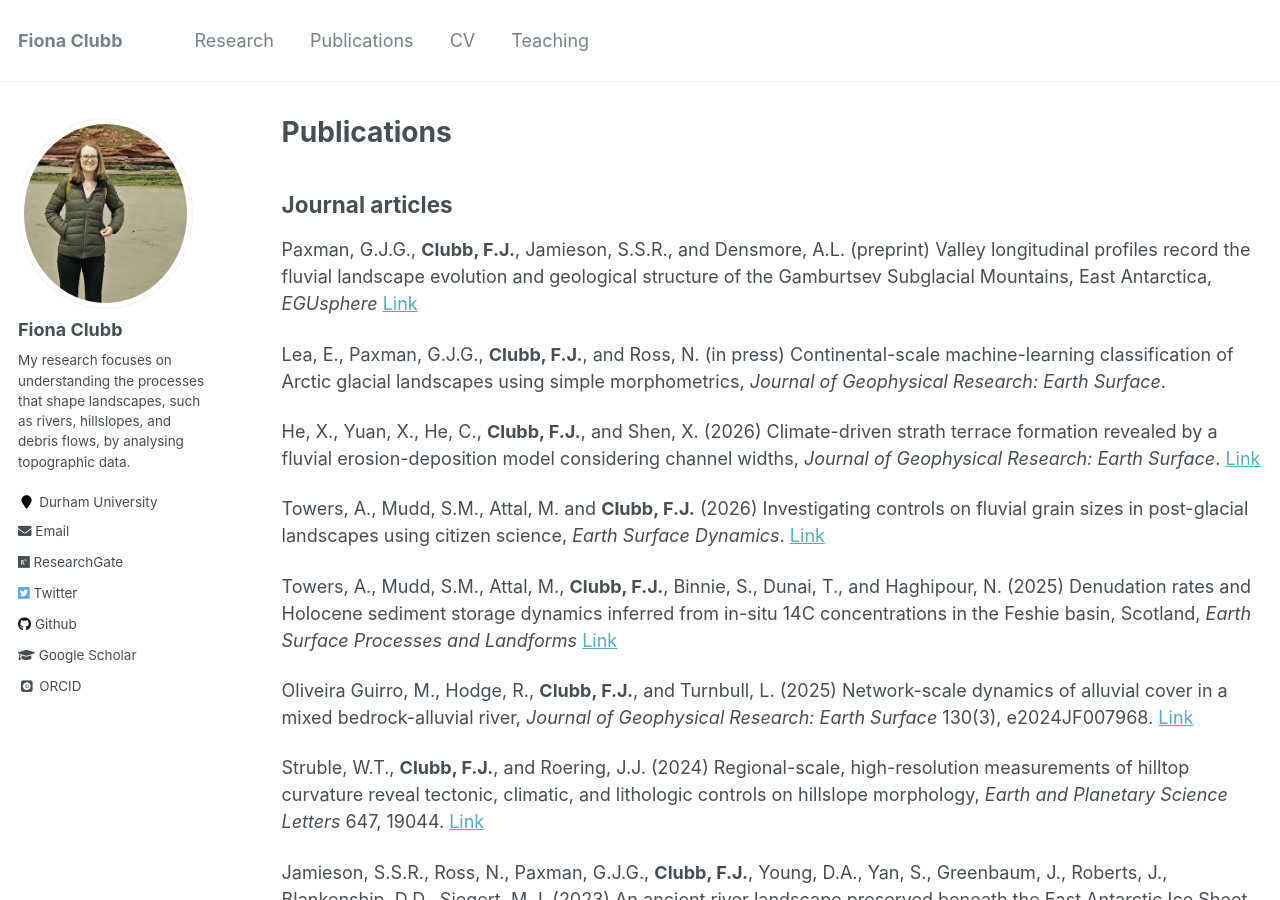
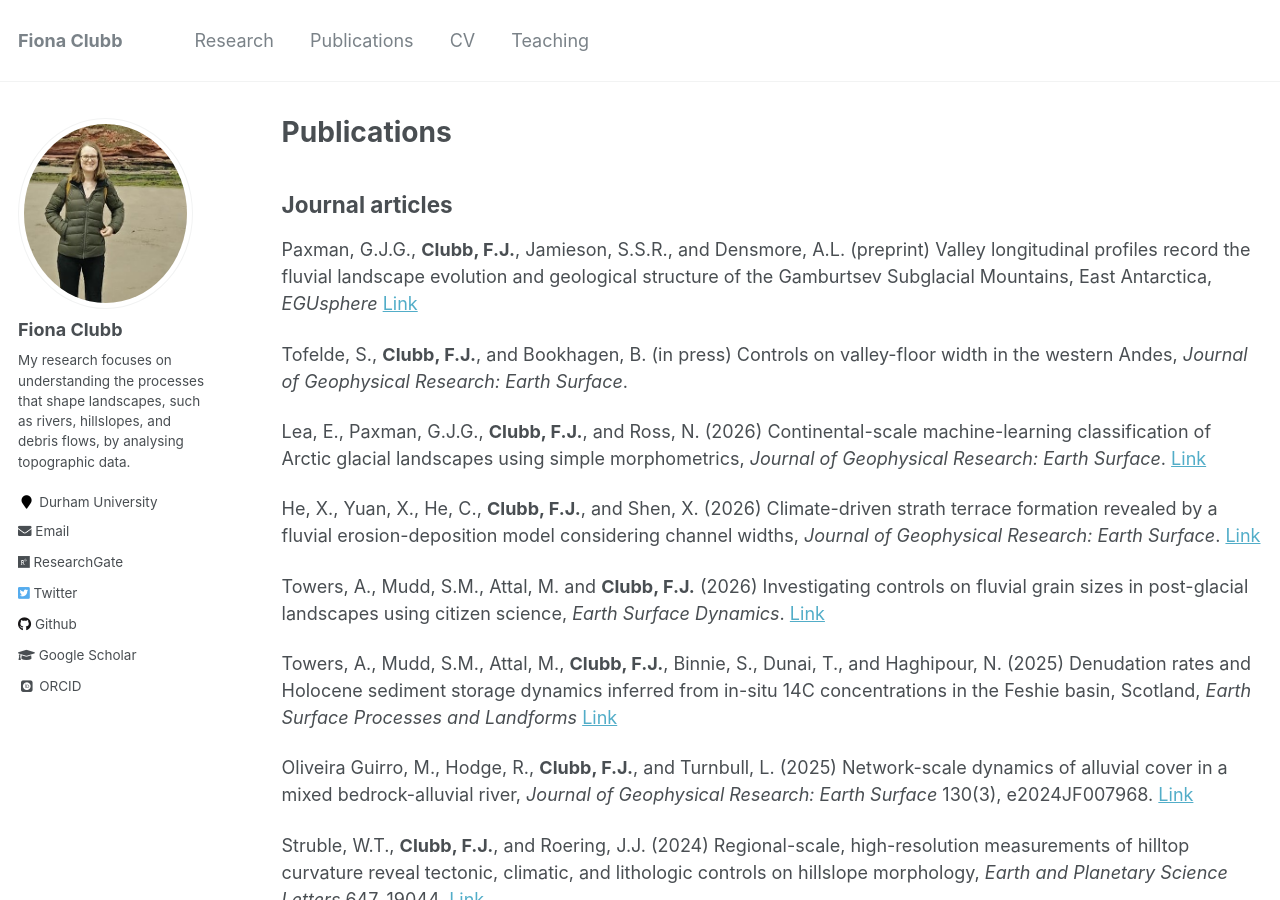
Before and after one commit to fclubb/fclubb.github.io, a Jekyll site: the page built from _pages/publications.md, in a window 1280 px wide and 900 px high. Built offline with Jekyll 4.4.1, drawn with Linux system fonts in a browser that asks for light colours; some web fonts are replaced.

Commit message:
Updating pubs

```diff
--- a/_pages/publications.md
+++ b/_pages/publications.md
@@ -10,7 +10,9 @@ author_profile: true
 
 Paxman, G.J.G., **Clubb, F.J.**, Jamieson, S.S.R., and Densmore, A.L. (preprint) Valley longitudinal profiles record the fluvial landscape evolution and geological structure of the Gamburtsev Subglacial Mountains, East Antarctica, _EGUsphere_ [Link](https://egusphere.copernicus.org/preprints/2026/egusphere-2026-847/)
 
-Lea, E., Paxman, G.J.G., **Clubb, F.J.**, and Ross, N. (in press) Continental-scale machine-learning classification of Arctic glacial landscapes using simple morphometrics, _Journal of Geophysical Research: Earth Surface_.
+Tofelde, S., **Clubb, F.J.**, and Bookhagen, B. (in press) Controls on valley-floor width in the western Andes, _Journal of Geophysical Research: Earth Surface_.
+
+Lea, E., Paxman, G.J.G., **Clubb, F.J.**, and Ross, N. (2026) Continental-scale machine-learning classification of Arctic glacial landscapes using simple morphometrics, _Journal of Geophysical Research: Earth Surface_. [Link](https://agupubs.onlinelibrary.wiley.com/doi/10.1029/2025JF008661)
 
 He, X., Yuan, X., He, C., **Clubb, F.J.**, and Shen, X. (2026) Climate-driven strath terrace formation revealed by a fluvial erosion-deposition model considering channel widths, _Journal of Geophysical Research: Earth Surface_. [Link](https://agupubs.onlinelibrary.wiley.com/doi/10.1029/2025JF008594)
 
```
